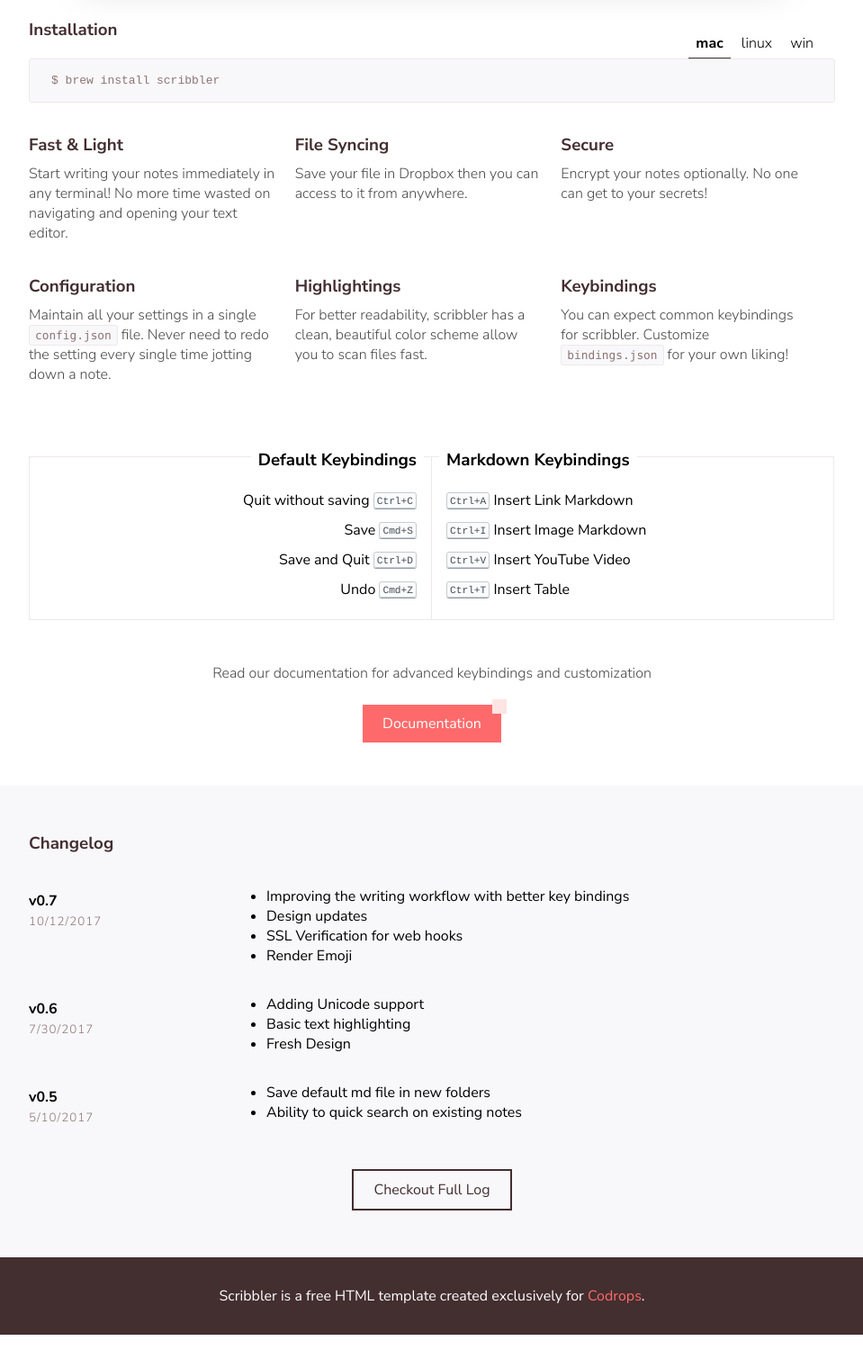
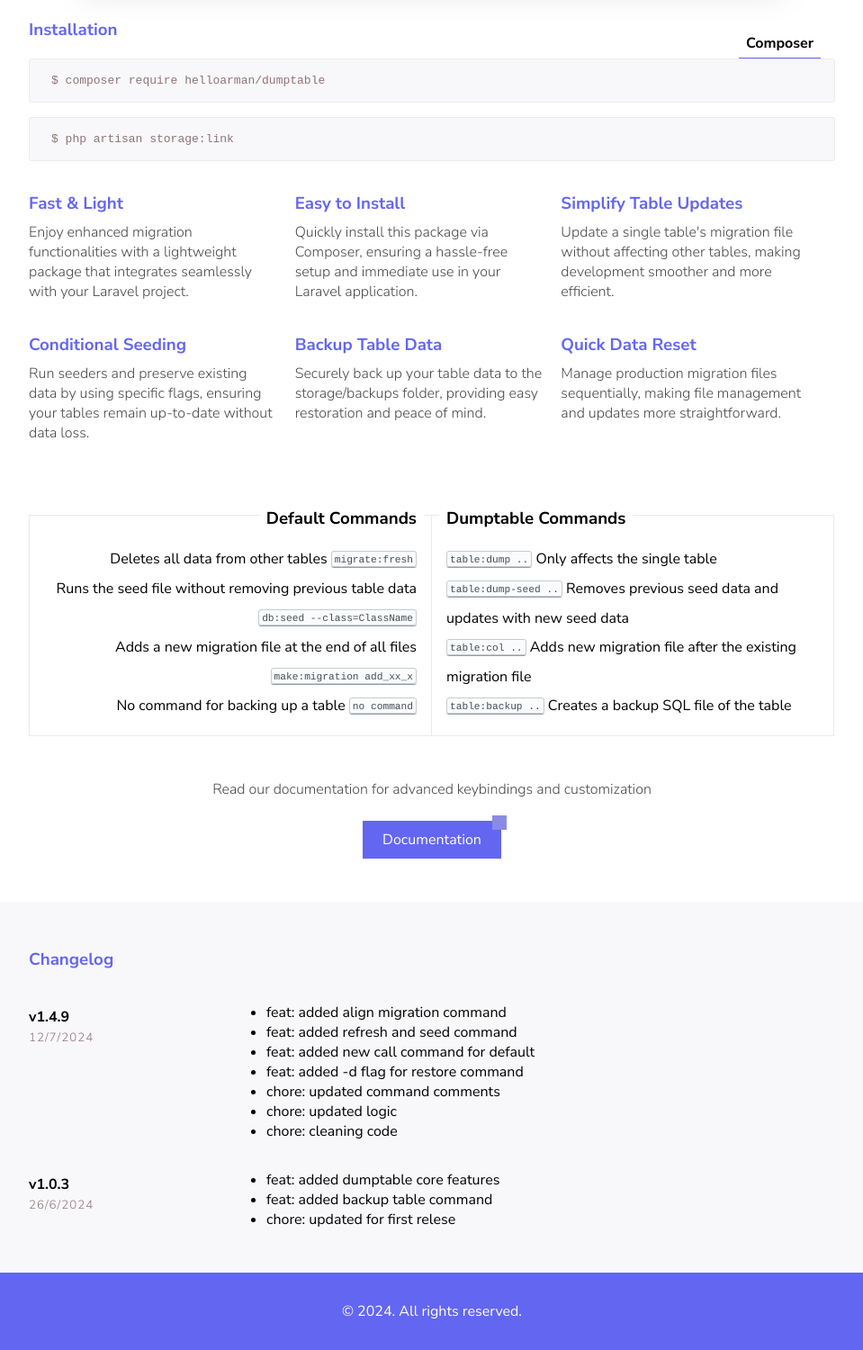
Before and after one commit to helloarman/dumptable, a plain HTML site: page index.html in a window 1280 px wide. Shown: the part 520-2020 px from the top of the page at 90% size, without its empty margins (160-1119 px from the left). Drawn offline with nearby package versions, Linux system fonts and the light colour scheme.

Commit message:
chore: updated documentation

```diff
--- a/scribbler-global.css
+++ b/assets/global.css
@@ -1,9 +1,9 @@
 /* css variables*/
 :root {
-  --primary-color: #432E30;
+  --primary-color: #6366F1;
   --primary-color-light: #8E7474;
-  --accent-color: #FE6A6B;
-  --accent-color-light: #FFE4E4;
+  --accent-color: #6366F1;
+  --accent-color-light: #898be7;
   --accent-color-dark: #B94B4C;
   --white-color: #FAFBFC;
   --light-gray-color: #C6CBD1;
@@ -65,6 +65,7 @@
 .tab__container .code {
   white-space: normal;
   padding: 1rem 1.5rem;
+
 }
 
 .tab {
--- a/scribbler-landing.css
+++ b/assets/landing.css
@@ -1,6 +1,6 @@
 /* nav specialized to landing page */
 .logo {
-  background: url('logo.svg') no-repeat;
+  /* background: url('logo.svg') no-repeat; */
   background-size: contain;
   margin: 1rem 0 0 1rem;
 }
--- a/scribbler.js
+++ b/assets/scribbler.js
@@ -12,15 +12,10 @@
 // setup typewriter effect in the terminal demo
 if (document.getElementsByClassName('demo').length > 0) {
   var i = 0;
-  var txt = `scribbler
-            [Entry mode; press Ctrl+D to save and quit; press Ctrl+C to quit without saving]
+  var txt = `php artisan table:dump users
 
-            ###todo for new year dinner party
-
-            - milk
-            - butter
-            - green onion
-            - lots and lots of kiwis 🥝`;
+  The migration has been applied to the users table, with no disruption to the other tables data.
+  `;
   var speed = 60;
 
   function typeItOut () {
--- a/index.html
+++ b/index.html
@@ -8,9 +8,8 @@
       <link rel="stylesheet" href="https://cdnjs.cloudflare.com/ajax/libs/font-awesome/4.7.0/css/font-awesome.min.css">
       <link href="https://fonts.googleapis.com/css?family=Nunito+Sans:300,400,600,700,800,900" rel="stylesheet">
       <link rel="stylesheet" href="https://cdnjs.cloudflare.com/ajax/libs/highlight.js/9.12.0/styles/railscasts.min.css">
-      <link rel="stylesheet" href="scribbler-global.css">
-      <link rel="stylesheet" href="scribbler-landing.css">
-      <link rel="author" href="humans.txt">
+      <link rel="stylesheet" href="./assets/global.css">
+      <link rel="stylesheet" href="./assets/landing.css">
   </head>
   <body>
     <nav>
@@ -18,17 +17,17 @@
       <ul class="menu">
         <div class="menu__item toggle"><span></span></div>
         <li class="menu__item"><a href="doc.html" class="link link--dark"><i class="fa fa-book"></i> Documentation</a></li>
-        <li class="menu__item"><a href="" class="link link--dark"><i class="fa fa-github"></i> Github</a></li>
+        <li class="menu__item"><a href="https://github.com/helloarman/dumptable" class="link link--dark"><i class="fa fa-github"></i> Github</a></li>
       </ul>
     </nav>
     <div class="hero">
-      <h1 class="hero__title">Scribbler</h1>
-      <p class="hero__description">Take your markdown notes in terminal</p>
+      <h1 class="hero__title">Dumptable</h1>
+      <p class="hero__description">A migration helper for laravel</p>
     </div>
     <div class="hero__terminal">
       <pre>
         <!-- Place your demo code here -->
-        <code class="shell-session demo">hyperyolo ~ $ </code>
+        <code class="shell-session demo">helloarman ~ $ </code>
       </pre>
     </div>
     <div class="wrapper">
@@ -36,58 +35,59 @@
         <h3 class="section__title">Installation</h3>
         <div class="tab__container">
           <ul class="tab__menu">
-            <li class="tab active" data-tab="mac">mac</li>
-            <li class="tab" data-tab="linux">linux</li>
-            <li class="tab" data-tab="win">win</li>
+            <li class="tab active" data-tab="mac">Composer</li>
           </ul>
           <pre class="nohighlight code">
-            <code class="tab__pane active mac">$  brew install scribbler</code>
-            <code class="tab__pane linux">$  apt-get install scribbler</code>
-            <code class="tab__pane win">$  gem install scribbler</code>
+            <code class="tab__pane active mac">$  composer require helloarman/dumptable</code>
+          </pre>
+          <pre class="nohighlight code">
+            <code class="tab__pane active mac">$  php artisan storage:link</code>
           </pre>
         </div>
       </div>
       <div class="feature">
         <div class="feature__item">
           <h3 class="section__title">Fast & Light</h3>
-          <p>Start writing your notes immediately in any terminal! No more time wasted on navigating and opening your text editor.</p>
+          <p>Enjoy enhanced migration functionalities with a lightweight package that integrates seamlessly with your Laravel project.</p>
         </div>
         <div class="feature__item">
-          <h3 class="section__title">File Syncing</h3>
-          <p>Save your file in Dropbox then you can access to it from anywhere.</p>
+          <h3 class="section__title">Easy to Install</h3>
+          <p>Quickly install this package via Composer, ensuring a hassle-free setup and immediate use in your Laravel application.</p>
         </div>
         <div class="feature__item">
-          <h3 class="section__title">Secure</h3>
-          <p>Encrypt your notes optionally. No one can get to your secrets! </p>
+          <h3 class="section__title">Simplify Table Updates</h3>
+          <p>Update a single table's migration file without affecting other tables, making development smoother and more efficient.</p>
         </div>
         <div class="feature__item">
-          <h3 class="section__title">Configuration</h3>
-          <p>Maintain all your settings in a single <span class="code code--inline">config.json</span> file. Never need to redo the setting every single time jotting down a note.</p>
+          <h3 class="section__title">Conditional Seeding</h3>
+          <p>Run seeders and preserve existing data by using specific flags, ensuring your tables remain up-to-date without data loss.</p>
         </div>
         <div class="feature__item">
-          <h3 class="section__title">Highlightings</h3>
-          <p>For better readability, scribbler has a clean, beautiful color scheme allow you to scan files fast.</p>
+          <h3 class="section__title">Backup Table Data</h3>
+          <p>Securely back up your table data to the storage/backups folder, providing easy restoration and peace of mind.</p>
         </div>
         <div class="feature__item">
-          <h3 class="section__title">Keybindings</h3>
-          <p>You can expect common keybindings for scribbler. Customize <span class="code code--inline">bindings.json</span> for your own liking! </p>
+          <h3 class="section__title">Quick Data Reset</h3>
+          <p>Manage production migration files sequentially, making file management and updates more straightforward. </p>
         </div>
       </div>
       <div class="keybinding">
         <ul class="keybinding__detail">
-          <h3 class="keybinding__title">Default Keybindings</h3>
-          <li>Quit without saving <span class="keybinding__label">Ctrl+C</span></li>
-          <li>Save <span class="keybinding__label">Cmd+S</span></li>
-          <li>Save and Quit <span class="keybinding__label">Ctrl+D</span></li>
-          <li>Undo <span class="keybinding__label">Cmd+Z</span></li>
+          <h3 class="keybinding__title">Default Commands</h3>
+          <li>Deletes all data from other tables <span class="keybinding__label">migrate:fresh</span></li>
+          <li>Runs the seed file without removing previous table data <span class="keybinding__label">db:seed --class=ClassName</span></li>
+          <li>Adds a new migration file at the end of all files <span class="keybinding__label">make:migration add_xx_x</span></li>
+          <li>No command for backing up a table <span class="keybinding__label">no command</span></li>
         </ul>
+
         <ul class="keybinding__detail">
-          <h3 class="keybinding__title">Markdown Keybindings</h3>
-          <li><span class="keybinding__label">Ctrl+A</span> Insert Link Markdown</li>
-          <li><span class="keybinding__label">Ctrl+I</span> Insert Image Markdown</li>
-          <li><span class="keybinding__label">Ctrl+V</span> Insert YouTube Video</li>
-          <li><span class="keybinding__label">Ctrl+T</span> Insert Table</li>
+          <h3 class="keybinding__title">Dumptable Commands</h3>
+          <li><span class="keybinding__label">table:dump ..</span> Only affects the single table</li>
+          <li><span class="keybinding__label">table:dump-seed ..</span> Removes previous seed data and updates with new seed data</li>
+          <li><span class="keybinding__label">table:col ..</span> Adds new migration file after the existing migration file</li>
+          <li><span class="keybinding__label">table:backup ..</span> Creates a backup SQL file of the table </li>
         </ul>
+
       </div>
       <div class="callout">
         <p>Read our documentation for advanced keybindings and customization</p>
@@ -99,51 +99,43 @@
         <h3 class="section__title">Changelog</h3>
         <div class="changelog__item">
           <div class="changelog__meta">
-            <h4 class="changelog__title">v0.7</h4>
-            <small class="changelog__date">10/12/2017</small>
+            <h4 class="changelog__title">v1.4.9</h4>
+            <small class="changelog__date">12/7/2024</small>
           </div>
           <div class="changelog__detail">
             <ul>
-              <li>Improving the writing workflow with better key bindings</li>
-              <li>Design updates</li>
-              <li>SSL Verification for web hooks</li>
-              <li>Render Emoji</li>
+              <li>feat: added align migration command</li>
+              <li>feat: added refresh and seed command</li>
+              <li>feat: added new call command for default</li>
+              <li>feat: added -d flag for restore command</li>
+              <li>chore: updated command comments</li>
+              <li>chore: updated logic</li>
+              <li>chore: cleaning code</li>
             </ul>
           </div>
         </div>
         <div class="changelog__item">
           <div class="changelog__meta">
-            <h4 class="changelog__title">v0.6</h4>
-            <small class="changelog__date">7/30/2017</small>
+            <h4 class="changelog__title">v1.0.3</h4>
+            <small class="changelog__date">26/6/2024</small>
           </div>
           <div class="changelog__detail">
             <ul>
-              <li>Adding Unicode support</li>
-              <li>Basic text highlighting</li>
-              <li>Fresh Design</li>
+              <li>feat: added dumptable core features</li>
+              <li>feat: added backup table command</li>
+              <li>chore: updated for first relese</li>
             </ul>
           </div>
         </div>
-        <div class="changelog__item">
-          <div class="changelog__meta">
-            <h4 class="changelog__title">v0.5</h4>
-            <small class="changelog__date">5/10/2017</small>
-          </div>
-          <div class="changelog__detail">
-            <ul>
-              <li>Save default md file in new folders</li>
-              <li>Ability to quick search on existing notes</li>
-            </ul>
-          </div>
-        </div>
-        <div class="changelog__callout">
+
+        <!-- <div class="changelog__callout">
           <a href="#" class="button--secondary">Checkout Full Log</a>
-        </div>
+        </div> -->
       </div>
     </div>
-    <footer class="footer">Scribbler is a free HTML template created exclusively for <a href="https://tympanus.net/codrops/" target="_blank" class="link link--light">Codrops</a>.</footer>
+    <footer class="footer">&copy; 2024. All rights reserved.</footer>
     <script src="https://cdnjs.cloudflare.com/ajax/libs/highlight.js/9.12.0/highlight.min.js"></script>
     <script>hljs.initHighlightingOnLoad();</script>
-    <script src="scribbler.js"></script>
+    <script src="./assets/scribbler.js"></script>
   </body>
 </html>
```
Also changed, not shown: doc.html (+6 -5 lines), assets/doc.css (renamed from scribbler-doc.css), assets/logo.svg (renamed from logo.svg), 1 other file.
